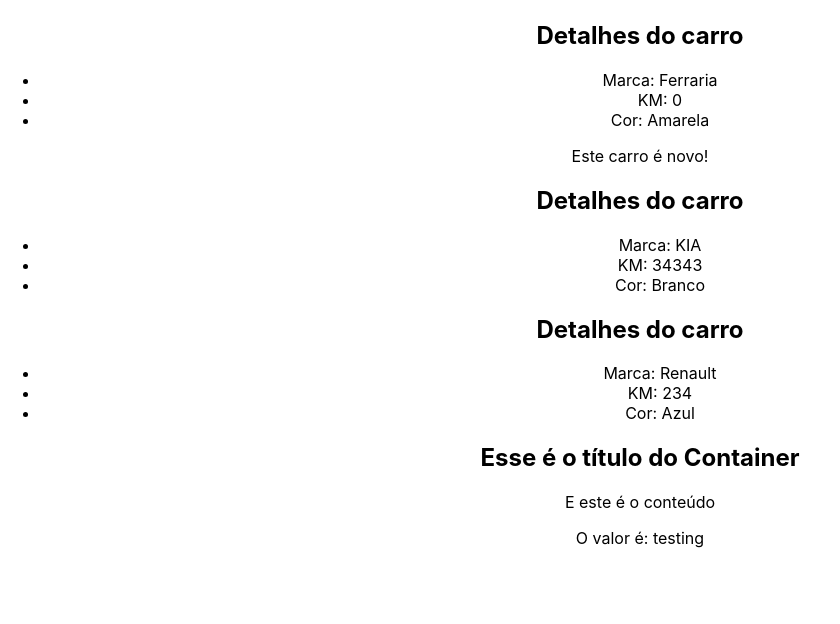
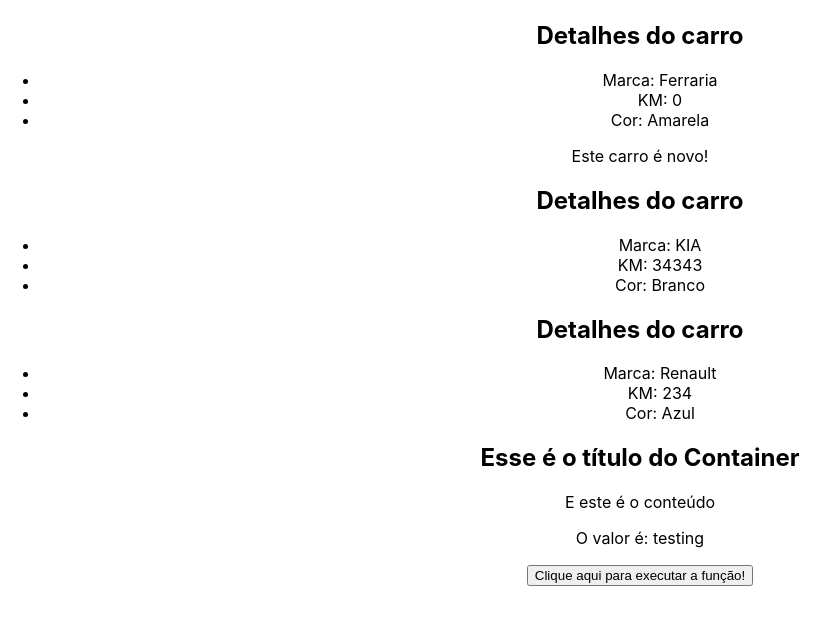
Before and after one commit to Nathrds/react-hora-de-codar, a React (Create React App) app in the folder 3_AVANCANDO_EM_REACT/avancando/: page / in a window 1280 px wide. Shown: the part 2014-2638 px from the top of the page, without its empty margins (0-840 px from the left). Built offline with nearby package versions, Linux system fonts and the light colour scheme.

Commit message:
função como prop

```diff
--- a/3_AVANCANDO_EM_REACT/avancando/src/App.js
+++ b/3_AVANCANDO_EM_REACT/avancando/src/App.js
@@ -9,6 +9,7 @@
 import ShowUserName from './components/ShowUserName';
 import CarDetails from './components/CarDetails';
 import Container from './components/Container';
+import ExecuteFunction from './components/ExecuteFunction';
 // import Fragment from './components/Fragment'; só para tirar o erro
 
 
@@ -22,6 +23,10 @@
     {id: 2, brand: "KIA", color: "Branco", newCar: false, km: 34343},
     {id: 3, brand: "Renault", color: "Azul", newCar: false, km: 234},
   ];
+
+  function showMessage() {
+    console.log("evento do componente pai!");
+  }
 
   return (
     <div className="App">
@@ -47,7 +52,7 @@
       <CarDetails brand='Fiat' color="Branco" km={4500}  newCar={false}/>
       {/* loop em array de objetos */}
       {cars.map((car) => (
-        <CarDetails brand={car.brand} color={car.color} km={car.km} newCar={car.newCar} />
+        <CarDetails key={car.id} brand={car.brand} color={car.color} km={car.km} newCar={car.newCar} />
       ))}
       {/* fragments */}
       <Fragment porpFragment='teste' />
@@ -55,6 +60,8 @@
       <Container myValue='testing'>
         <p>E este é o conteúdo</p>
       </Container>
+      {/* Executar função */}
+      <ExecuteFunction myFunction={showMessage} />
     </div>
   );
 }
--- /dev/null
+++ b/3_AVANCANDO_EM_REACT/avancando/src/components/ExecuteFunction.js
@@ -0,0 +1,10 @@
+
+const ExecuteFunction = ({myFunction}) => {
+  return (
+    <div>
+        <button onClick={myFunction}>Clique aqui para executar a função!</button>
+    </div>
+  )
+}
+
+export default ExecuteFunction;
```
